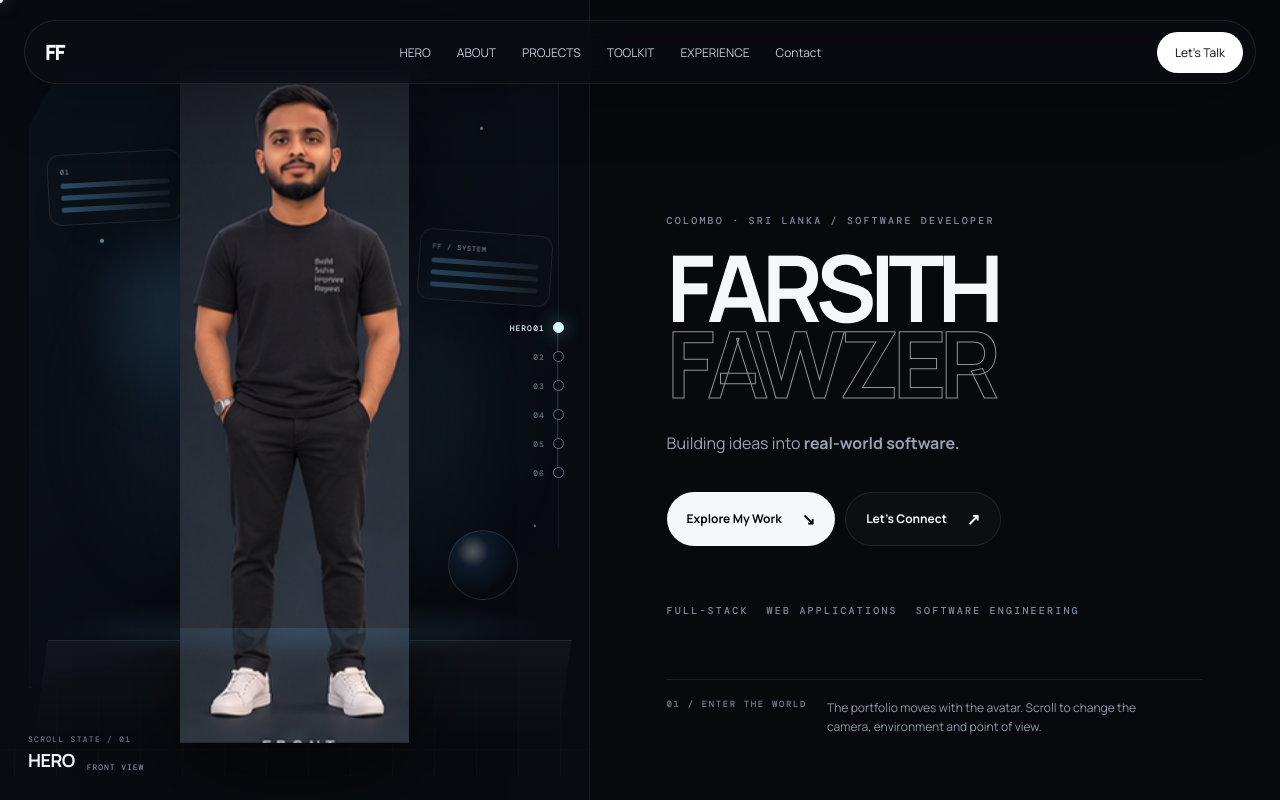
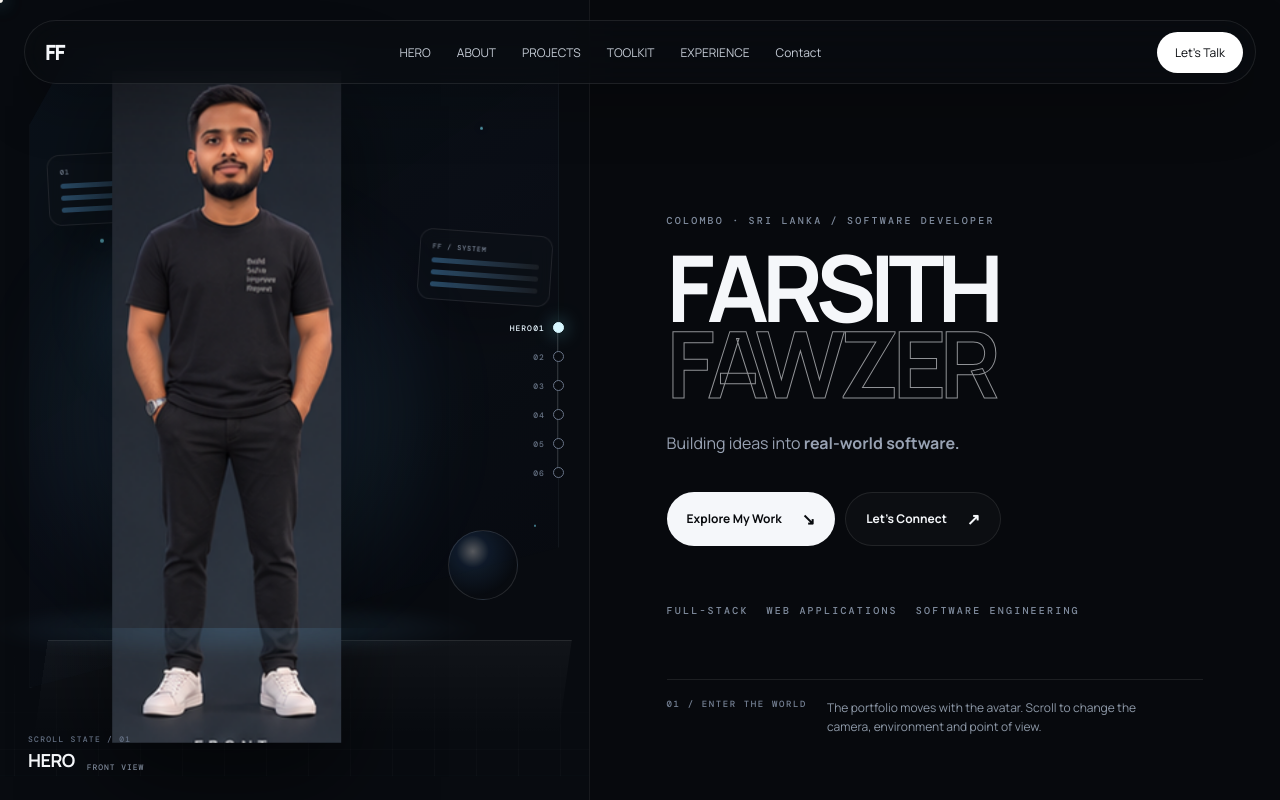
Before and after one commit to ff786/farsith-portfolio, a Next.js app: page / in a window 1280 px wide. Shown: the top 800 px of the page. Built offline with nearby package versions, Linux system fonts and the light colour scheme.

Commit message:
feat(journey): stage avatar left-right motion and project workbench

```diff
--- a/src/app/page.tsx
+++ b/src/app/page.tsx
@@ -81,16 +81,50 @@ function AvatarFrame({ stage, index, progress }: { stage: typeof journeyStages[n
   );
 }
 
+function ProjectEnvironment({ progress, activeStage }: { progress: MotionValue<number>; activeStage: number }) {
+  const opacity = useTransform(progress, [0.28, 0.36, 0.46, 0.54], [0, 1, 1, 0]);
+  const y = useTransform(progress, [0.28, 0.46, 0.54], [28, 0, -18]);
+  const rotate = useTransform(progress, [0.28, 0.46, 0.54], [-2, 0, 2]);
+
+  return (
+    <motion.div className="project-environment" style={{ opacity, y, rotateZ: rotate }} aria-hidden={activeStage !== 2}>
+      <div className="workbench-label"><span>03 / WORKBENCH</span><b>BUILD IN PROGRESS</b></div>
+      <div className="workbench-window">
+        <div className="workbench-top"><i /><i /><i /><span>farsith / project workspace</span></div>
+        <div className="workbench-body">
+          <div className="workbench-side">
+            <b>PROJECTS</b>
+            {projects.map((project, index) => <span key={project.id} className={index === 0 ? 'selected' : ''}>{project.id} · {project.title}</span>)}
+          </div>
+          <div className="workbench-main">
+            <div className="workbench-heading"><span>MYNIX POS</span><b>inventory / sales</b></div>
+            <div className="workbench-stats"><i /><i /><i /></div>
+            <div className="workbench-chart"><i /><i /><i /><i /><i /><i /></div>
+            <div className="workbench-code"><span>const workflow = build();</span><span>await system.validate();</span></div>
+          </div>
+        </div>
+      </div>
+      <div className="workbench-glow" />
+    </motion.div>
+  );
+}
+
 function AvatarStage({ progress, activeStage }: { progress: MotionValue<number>; activeStage: number }) {
   const avatarY = useTransform(progress, [0, 1], ['1%', '-3%']);
   const avatarScale = useTransform(progress, [0, 0.18, 0.42, 0.7, 1], [1, 1.035, 0.97, 1.055, 1]);
   const avatarRotate = useTransform(progress, [0, 0.2, 0.4, 0.62, 0.82, 1], [0, -1.5, 2.5, -3, 2, 0]);
-  const cameraX = useTransform(progress, [0, 0.3, 0.62, 1], ['0%', '2%', '-2%', '6%']);
-  const cameraZ = useTransform(progress, [0, 0.5, 1], [0, 28, 0]);
+  // Deliberate left → right → left → right staging across the six chapters.
+  const cameraX = useTransform(
+    progress,
+    [0, 0.2, 0.4, 0.6, 0.8, 1],
+    ['-12%', '12%', '-11%', '13%', '-10%', '14%']
+  );
+  const cameraZ = useTransform(progress, [0, 0.2, 0.4, 0.6, 0.8, 1], [0, 18, 28, 18, 28, 0]);
 
   return (
     <div className={`avatar-stage stage-${activeStage}`}>
       <WorkspaceDecor progress={progress} />
+      <ProjectEnvironment progress={progress} activeStage={activeStage} />
       <motion.div className="avatar-camera" style={{ x: cameraX, y: avatarY, scale: avatarScale, rotateY: avatarRotate, z: cameraZ }}>
         <div className="avatar-halo" />
         <div className="avatar-floor" />
```
